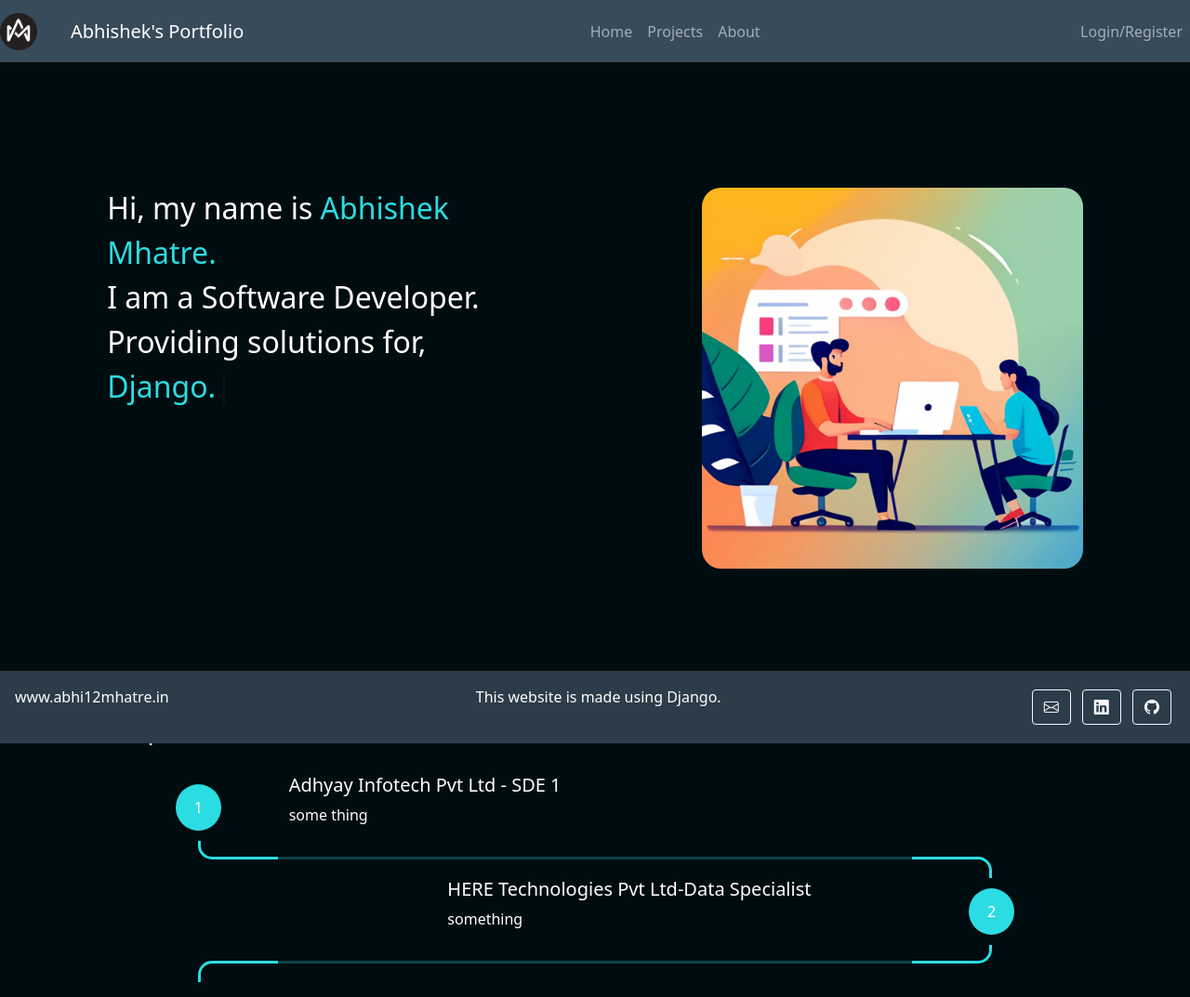
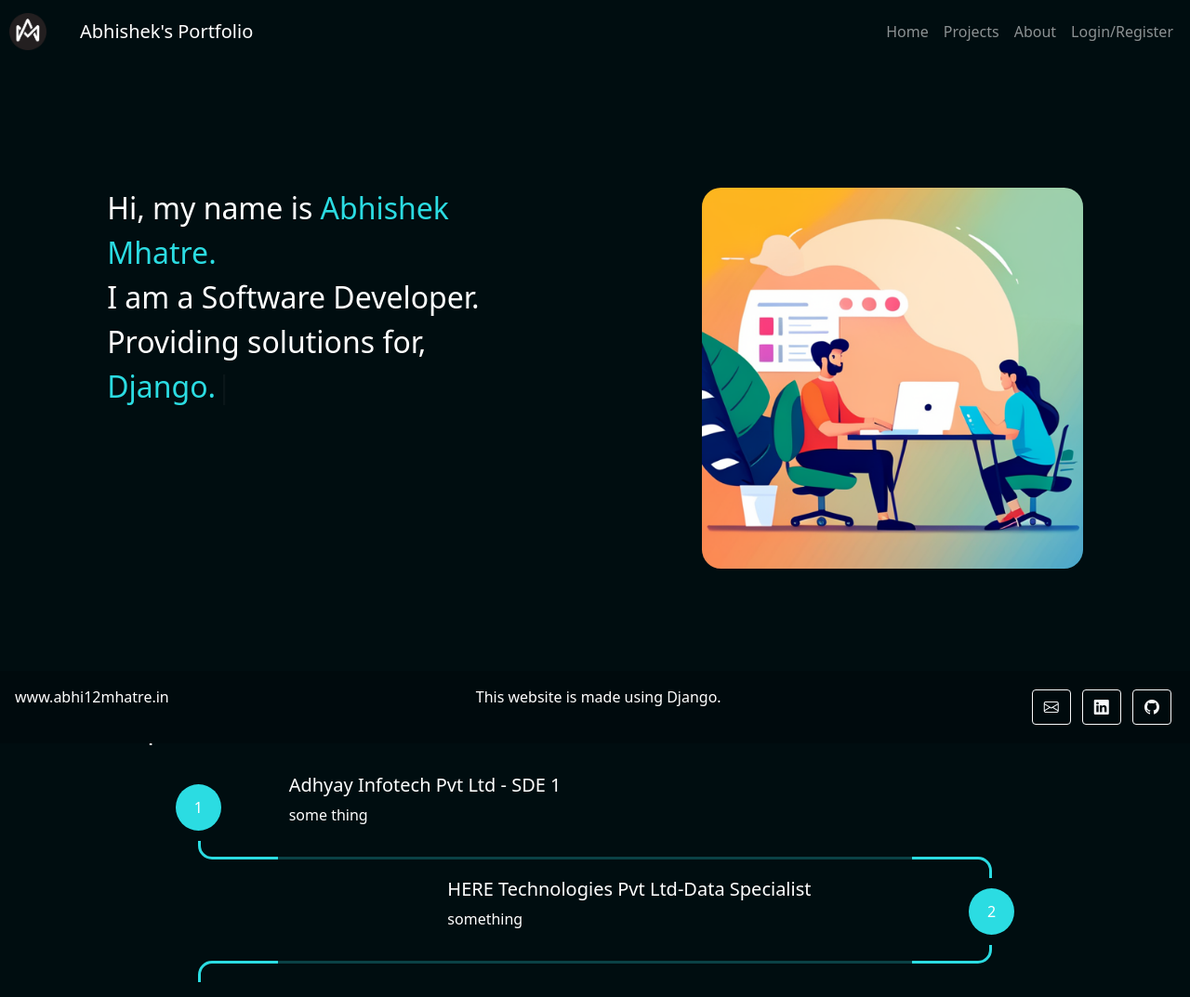
Before and after one commit to abhi12mhatre/webproject, a Django app: page / in a window 1280 px wide. Shown: the top 1073 px of the page at 93% size. Run offline with Django 4.2, Linux system fonts and the light colour scheme; data comes from the database, SQL or seed files in the repository.

Commit message:
bg color change

```diff
--- a/templates/base/footer.html
+++ b/templates/base/footer.html
@@ -1,7 +1,7 @@
 <head>
       <link href="https://cdn.jsdelivr.net/npm/bootstrap-icons/font/bootstrap-icons.css" rel="stylesheet">
 </head>
-<footer class="text-center text-white fixed-bottom" style="background-color: rgb(55, 75, 90);">
+<footer class="text-center text-white fixed-bottom" style="background-color:  #000d10;">
     <!-- Copyright -->
     <div class="d-flex justify-content-between p-3" style="background-color: rgba(0, 0, 0, 0.2);">
         <span class="text-start">www.abhi12mhatre.in</span>
--- a/templates/base/navbar.html
+++ b/templates/base/navbar.html
@@ -11,7 +11,7 @@
         }
 
         .navbar {
-            background-color: rgb(55, 75, 90);
+            background-color:  #000d10;
         }
 
 
@@ -46,7 +46,7 @@
 
 <body>
 <nav class="navbar navbar-expand-lg navbar-dark fixed-top">
-    <a class="navbar-brand" href="{% url 'profile' %}">
+    <a class="navbar-brand" href="{% url 'profile' %}" style="padding-left:10px;">
         <img src="{% static 'user_manager/img/logo.png' %}" alt="Logo"  height="40" class="d-inline-block align-text-top">
     </a>
     <a class="navbar-brand" href="#">
@@ -68,7 +68,7 @@
             aria-controls="navbarNav" aria-expanded="false" aria-label="Toggle navigation">
         <span class="navbar-toggler-icon"></span>
     </button>
-    <div class="collapse navbar-collapse" id="navbarNav">
+    <div class="collapse navbar-collapse" id="navbarNav" style="padding-right:10px;">
         {% include nav_link %}
         <ul class="navbar-nav">
             {% if not request.user.is_authenticated %}
--- a/templates/user_manager/nav.html
+++ b/templates/user_manager/nav.html
@@ -1,4 +1,4 @@
-<ul class="navbar-nav mx-auto">
+<ul class="navbar-nav" style="margin-left:auto;">
     <li class="nav-item">
         <a class="nav-link" href="#home" id="user_home_nav">Home</a>
     </li>
```
